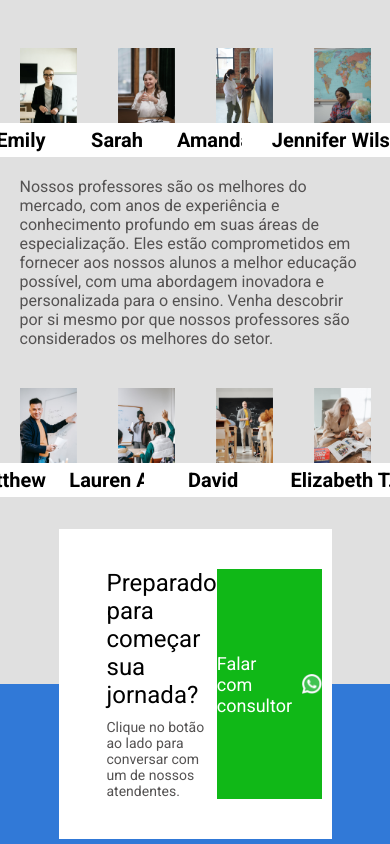
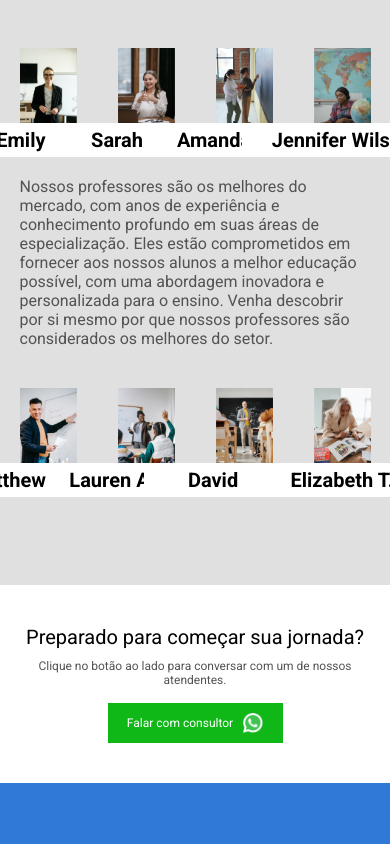
Before and after one commit to belloLucas/educamais, a React (Vite) app: page / in a window 390 px wide. Shown: the part 2421-3265 px from the top of the page. Built offline with nearby package versions, Linux system fonts and the light colour scheme.

Commit message:
feat: Footer section now responsive

```diff
--- a/src/components/footer/Footer.jsx
+++ b/src/components/footer/Footer.jsx
@@ -6,7 +6,7 @@ export default function Footer() {
   return (
     <footer>
       <div className="label">
-        <div className="left">
+        <div className="left-text">
           <h1>Preparado para começar sua jornada?</h1>
           <p>
             Clique no botão ao lado para conversar com um de nossos atendentes.
--- a/src/components/footer/styles/footer.css
+++ b/src/components/footer/styles/footer.css
@@ -12,23 +12,24 @@ footer {
 .label {
   display: flex;
   justify-content: space-around;
+  align-items: center;
   position: absolute;
   width: 70%;
   padding: 2.5rem 1rem 2.5rem 1rem;
   background-color: white;
 }
 
-.label .left {
-  text-align: cente;
+.label .left-text {
+  text-align: center;
 }
 
-.label .left h1 {
+.label .left-text h1 {
   font-size: 24px;
   font-weight: 400;
   margin-bottom: 10px;
 }
 
-.label .left p {
+.label .left-text p {
   font-size: 14px;
   color: #545252;
 }
@@ -39,7 +40,9 @@ footer {
   justify-content: center;
   gap: 10px;
   width: 235px;
+  padding: 15px;
   font-size: 18px;
+  text-align: center;
   color: white;
   background-color: #10b817;
 }
@@ -47,3 +50,52 @@ footer {
 .label .btn img {
   width: 20px;
 }
+
+@media (max-width: 1100px) {
+  .label {
+    flex-direction: column;
+    gap: 1rem;
+  }
+  .label .left-text {
+    text-align: center;
+  }
+
+  .label .left-text p {
+    text-align: center;
+  }
+
+  .label .btn {
+    height: 40px;
+    font-size: 15px;
+  }
+}
+
+@media (max-width: 600px) {
+  .label .btn {
+    font-size: 12px;
+  }
+}
+
+@media (max-width: 500px) {
+  .label {
+    width: 100%;
+  }
+
+  .label .left-text h1 {
+    font-size: 20px;
+  }
+
+  .label .left-text p {
+    font-size: 12px;
+  }
+
+  .label .btn {
+    width: 175px;
+  }
+}
+
+@media (max-width: 330px) {
+  .label .left-text h1 {
+    font-size: 16px;
+  }
+}
```
